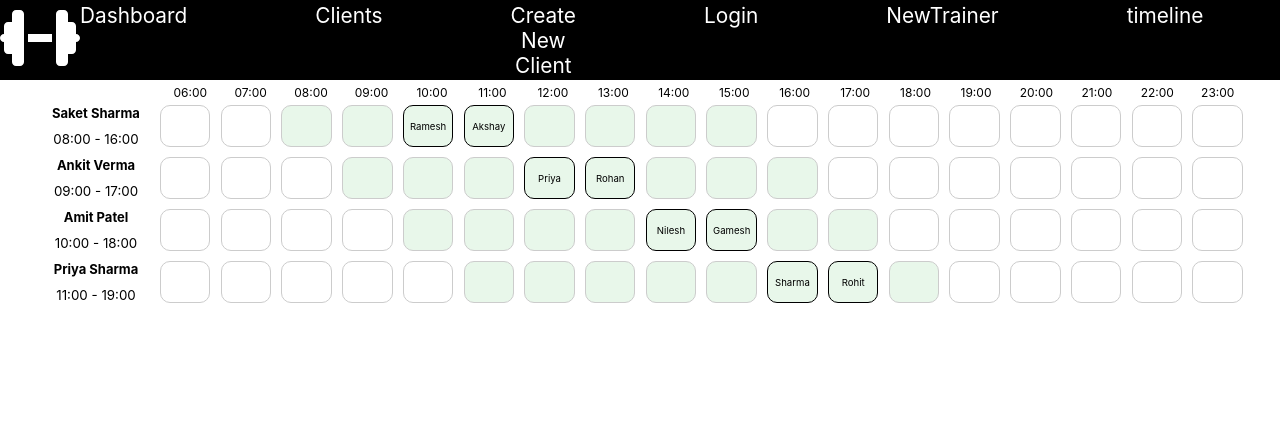
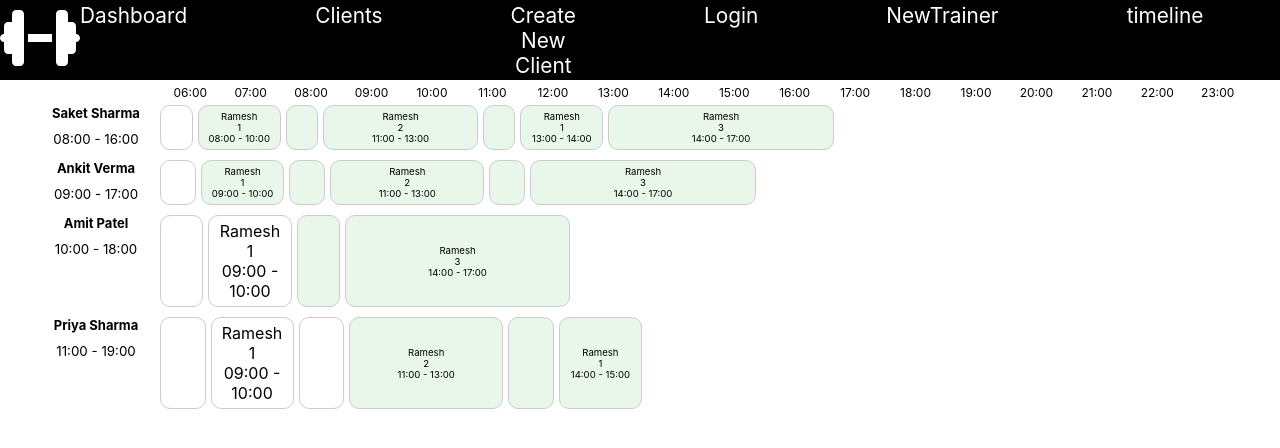
Before and after one commit to AkshayGulhane46/gym, a React (Create React App) app: page /timeline in a window 1280 px wide. Shown: the top 448 px of the page. Built offline with nearby package versions, Linux system fonts and the light colour scheme.

Commit message:
Commit2204241

```diff
--- a/src/Styles/TrainerTimeline.scss
+++ b/src/Styles/TrainerTimeline.scss
@@ -20,7 +20,6 @@
     padding: 5px;
     font-size: 12px;
     text-align: center;
-
   }
 
   .trainer {
@@ -36,7 +35,7 @@
     width: 10vw;
   }
 
-  .shift-time{
+  .shift-time {
     font-size: smaller;
   }
 
@@ -54,21 +53,11 @@
     border-radius: 10px;
   }
 
-  .event.assigned {
-    background-color: #007bff;
-    color: black;
-    border: 1px solid black;
-  }
-
-  .assigned-active {
-    background-color: lightblue; /* Change to the desired color */
-    color: white;
-  }
-
-
   .event.active {
     background-color: #e8f7ea; /* Background color for active hours in events */
     font-size: 0.6rem;
     align-content: center;
     overflow-wrap: break-word;
   }
+
+  /* Add additional styles for merging cells if needed */
--- a/src/components/Admin/NewClientForm.js
+++ b/src/components/Admin/NewClientForm.js
@@ -2,6 +2,8 @@ import React, { useState } from 'react';
 import Button from '@mui/material/Button';
 import { TextField } from '@mui/material';
 import '../../Styles/NewClientForm.scss';
+import data from '../Admin/data.json';
+
 
 function NewClientForm() {
   const [formData, setFormData] = useState({
@@ -43,9 +45,7 @@ function NewClientForm() {
 
   const handleSubmit = (e) => {
     e.preventDefault();
-    // Add form submission logic here
-    console.log(formData);
-
+    // Validate form fields
     const newErrors = {};
     Object.keys(formData).forEach((key) => {
       if (formData[key] === '') {
@@ -55,10 +55,39 @@ function NewClientForm() {
     setErrors(newErrors);
     // If there are no errors, proceed with form submission
     if (Object.keys(newErrors).length === 0) {
-      // Add form submission logic here
-      console.log(formData);
+      // Add the new client data to the JSON file
+      const newData = {
+        id: data.clients.length + 1, // Generate a unique ID for the new client
+        ...formData,
+      };
+      data.clients.push(newData);
+      // Write the updated data back to the JSON file
+      // This step may require server-side logic in a real application
+      console.log('New client added:', newData);
+      setFormData({
+        name: '',
+        mobileNumber: '',
+        address: '',
+        feesPaid: '',
+        balanceAmount: '',
+        disability: '',
+        hasTrainer: false,
+        isOldClient: false,
+        gymStartDate: '',
+        months: '1',
+      });
+      setErrors({
+        name: false,
+        mobileNumber: false,
+        address: false,
+        feesPaid: false,
+        balanceAmount: false,
+        disability: false,
+        gymStartDate: false,
+      });
     }
   };
+
 
   return (
     <>
--- a/src/components/Admin/TrainerTimeline.js
+++ b/src/components/Admin/TrainerTimeline.js
@@ -19,6 +19,36 @@ function TrainerTimeline() {
 
   const timeSlots = generateTimeSlots();
 
+  // Function to get client data including assigned till time
+  const getClientData = (trainer, time) => {
+    const assignedClient = trainer.clients.find(client => client.assignedTime === time);
+    if (!assignedClient) return null;
+    return {
+      name: assignedClient.name,
+      duration: assignedClient.assignedFor,
+      from: assignedClient.assignedTime,
+      till: assignedClient.assignedTill,
+      width: calculateWidth(assignedClient.assignedFor)
+    };
+  };
+
+  // Function to calculate width of event based on duration
+  const calculateWidth = (duration) => {
+    const hours = parseInt(duration);
+    const widthPercentage = (hours / 18) * 100; // Assuming 18-hour timeline
+    return `${widthPercentage}vw`;
+  };
+
+  // Function to check if there's free time between two events
+  const hasFreeTime = (trainer, currentTimeSlotIndex) => {
+    const currentSlot = timeSlots[currentTimeSlotIndex];
+    const nextSlot = timeSlots[currentTimeSlotIndex + 1];
+    const currentClient = trainer.clients.find(client => client.assignedTime === currentSlot);
+    const nextClient = trainer.clients.find(client => client.assignedTime === nextSlot);
+    if (!currentClient || !nextClient) return true; // If there's no next event, it means there's free time
+    return currentClient.assignedTill !== nextClient.assignedTime;
+  };
+
   return (
     <div className="container">
       <div className="timeline">
@@ -37,13 +67,26 @@ function TrainerTimeline() {
               <div className="shift-time">{trainer.shiftFrom} - {trainer.shiftTo}</div>
             </div>
             <div className="events">
-              {timeSlots.map(time => {
-                const assignedClient = trainer.clients.find(client => client.assignedTime === time);
+              {timeSlots.map((time, index) => {
                 const isActiveHour = trainer.shiftFrom <= time && time < trainer.shiftTo;
-                const isAssignedAndActive = assignedClient && isActiveHour;
+                const clientData = getClientData(trainer, time);
+                const hasNextEvent = index < timeSlots.length - 1 && getClientData(trainer, timeSlots[index + 1]);
+                const hasGap = hasNextEvent && hasFreeTime(trainer, index);
+                if (!clientData && !hasGap) return null;
                 return (
-                  <div key={time} className={`event ${assignedClient ? 'assigned' : ''} ${isActiveHour ? 'active' : ''} ${isAssignedAndActive ? 'assigned-active' : ''}`}>
-                    {assignedClient ? assignedClient.name : ''}
+                  <div
+                    key={`${trainer.id}-${time}`}
+                    className={`event ${isActiveHour ? 'active' : ''}`}
+                    style={{ width: clientData ? clientData.width : 'auto' }} // Set width based on duration
+                    colSpan={clientData !== null ? 2 : 1} // If clientData is null, merge two cells
+                  >
+                    {clientData && (
+                      <>
+                        <div>{clientData.name}</div>
+                        <div>{clientData.duration}</div>
+                        <div>{clientData.from} - {clientData.till}</div>
+                      </>
+                    )}
                   </div>
                 );
               })}
--- a/src/components/Admin/data.json
+++ b/src/components/Admin/data.json
@@ -6,8 +6,10 @@
       "shiftFrom": "08:00",
       "shiftTo": "16:00",
       "clients": [
-        { "id": 1, "name": "Ramesh", "assignedTime": "10:00" },
-        { "id": 2, "name": "Akshay", "assignedTime": "11:00" }
+        { "id": 1, "name": "Ramesh", "assignedTime": "08:00", "assignedFor": "1" , "assignedTill" : "10:00" },
+        { "id": 2, "name": "Ramesh", "assignedTime": "11:00", "assignedFor": "2" , "assignedTill" : "13:00" },
+        { "id": 3, "name": "Ramesh", "assignedTime": "14:00", "assignedFor": "3" , "assignedTill" : "17:00" },
+        { "id": 2, "name": "Ramesh", "assignedTime": "13:00", "assignedFor": "1" , "assignedTill" : "14:00" }
       ]
     },
     {
@@ -16,8 +18,9 @@
       "shiftFrom": "09:00",
       "shiftTo": "17:00",
       "clients": [
-        { "id": 3, "name": "Priya", "assignedTime": "12:00" },
-        { "id": 4, "name": "Rohan", "assignedTime": "13:00" }
+        { "id": 1, "name": "Ramesh", "assignedTime": "09:00", "assignedFor": "1" , "assignedTill" : "10:00" },
+        { "id": 2, "name": "Ramesh", "assignedTime": "11:00", "assignedFor": "2" , "assignedTill" : "13:00" },
+        { "id": 3, "name": "Ramesh", "assignedTime": "14:00", "assignedFor": "3" , "assignedTill" : "17:00" }
       ]
     },
     {
@@ -26,8 +29,8 @@
       "shiftFrom": "10:00",
       "shiftTo": "18:00",
       "clients": [
-        { "id": 5, "name": "Nilesh", "assignedTime": "14:00" },
-        { "id": 6, "name": "Gamesh", "assignedTime": "15:00" }
+        { "id": 1, "name": "Ramesh", "assignedTime": "09:00", "assignedFor": "1" , "assignedTill" : "10:00" },
+        { "id": 3, "name": "Ramesh", "assignedTime": "14:00", "assignedFor": "3" , "assignedTill" : "17:00" }
       ]
     },
     {
@@ -36,19 +39,101 @@
       "shiftFrom": "11:00",
       "shiftTo": "19:00",
       "clients": [
-        { "id": 7, "name": "Sharma", "assignedTime": "16:00" },
-        { "id": 8, "name": "Rohit", "assignedTime": "17:00" }
+        { "id": 1, "name": "Ramesh", "assignedTime": "09:00", "assignedFor": "1" , "assignedTill" : "10:00" },
+        { "id": 2, "name": "Ramesh", "assignedTime": "11:00", "assignedFor": "2" , "assignedTill" : "13:00" },
+        { "id": 3, "name": "Ramesh", "assignedTime": "14:00", "assignedFor": "1" , "assignedTill" : "15:00" }
       ]
     }
   ],
   "clients": [
-    { "id": 1, "name": "Client 1", "assignedTime": "10:00", "trainerName": "Rohan" , "address" : "test address" , "phone" : "123123112" , "city" : "Nagpur", "email":"test@test.com" },
-    { "id": 2, "name": "Client 2", "assignedTime": "11:00", "trainerId": 1 },
-    { "id": 3, "name": "Client 3", "assignedTime": "12:00", "trainerId": 2 },
-    { "id": 4, "name": "Client 4", "assignedTime": "13:00", "trainerId": 2 },
-    { "id": 5, "name": "Client 5", "assignedTime": "14:00", "trainerId": 3 },
-    { "id": 6, "name": "Client 6", "assignedTime": "15:00", "trainerId": 3 },
-    { "id": 7, "name": "Client 7", "assignedTime": "16:00", "trainerId": 4 },
-    { "id": 8, "name": "Client 8", "assignedTime": "17:00", "trainerId": 4 }
+    {
+      "id": 1,
+      "name": "Rahul",
+      "assignedTime": "10:00",
+      "trainerName": "Rohit",
+      "assignedFor": "1",
+      "address": "Nagpur",
+      "phone": "9876543210",
+      "city": "Nagpur",
+      "email": "rahul@example.com" ,
+      "assignedTill" : "10:00"
+    },
+    {
+      "id": 2,
+      "name": "Anita",
+      "assignedTime": "10:00",
+      "trainerName": "Rohit",
+      "assignedFor": "1",
+      "address": "Nagpur",
+      "phone": "9876543210",
+      "city": "Nagpur",
+      "email": "anita@example.com" ,"assignedTill" : "10:00"
+    },
+    {
+      "id": 3,
+      "name": "Mohan",
+      "assignedTime": "10:00",
+      "trainerName": "Rohit",
+      "assignedFor": "1",
+      "address": "Nagpur",
+      "phone": "9876543210",
+      "city": "Nagpur",
+      "email": "mohan@example.com" ,"assignedTill" : "10:00"
+    },
+    {
+      "id": 4,
+      "name": "Radhika",
+      "assignedTime": "13:00",
+      "trainerName": "Ankit",
+      "assignedFor": "1",
+      "address": "Mumbai",
+      "phone": "9876543210",
+      "city": "Mumbai",
+      "email": "radhika@example.com" ,"assignedTill" : "10:00"
+    },
+    {
+      "id": 5,
+      "name": "Neelam",
+      "assignedTime": "14:00",
+      "trainerName": "Amit",
+      "assignedFor": "1",
+      "address": "Delhi",
+      "phone": "9876543210",
+      "city": "Delhi",
+      "email": "neelam@example.com" ,"assignedTill" : "10:00"
+    },
+    {
+      "id": 6,
+      "name": "Gaurav",
+      "assignedTime": "15:00",
+      "trainerName": "Amit",
+      "assignedFor": "1",
+      "address": "Delhi",
+      "phone": "9876543210",
+      "city": "Delhi",
+      "email": "gaurav@example.com" ,"assignedTill" : "10:00"
+    },
+    {
+      "id": 7,
+      "name": "Shivani",
+      "assignedTime": "16:00",
+      "trainerName": "Priya",
+      "assignedFor": "1",
+      "address": "Kolkata",
+      "phone": "9876543210",
+      "city": "Kolkata",
+      "email": "shivani@example.com" ,"assignedTill" : "10:00"
+    },
+    {
+      "id": 8,
+      "name": "Rajesh",
+      "assignedTime": "17:00",
+      "trainerName": "Priya",
+      "assignedFor": "1",
+      "address": "Kolkata",
+      "phone": "9876543210",
+      "city": "Kolkata",
+      "email": "rajesh@example.com" ,"assignedTill" : "10:00"
+    }
   ]
 }
```
